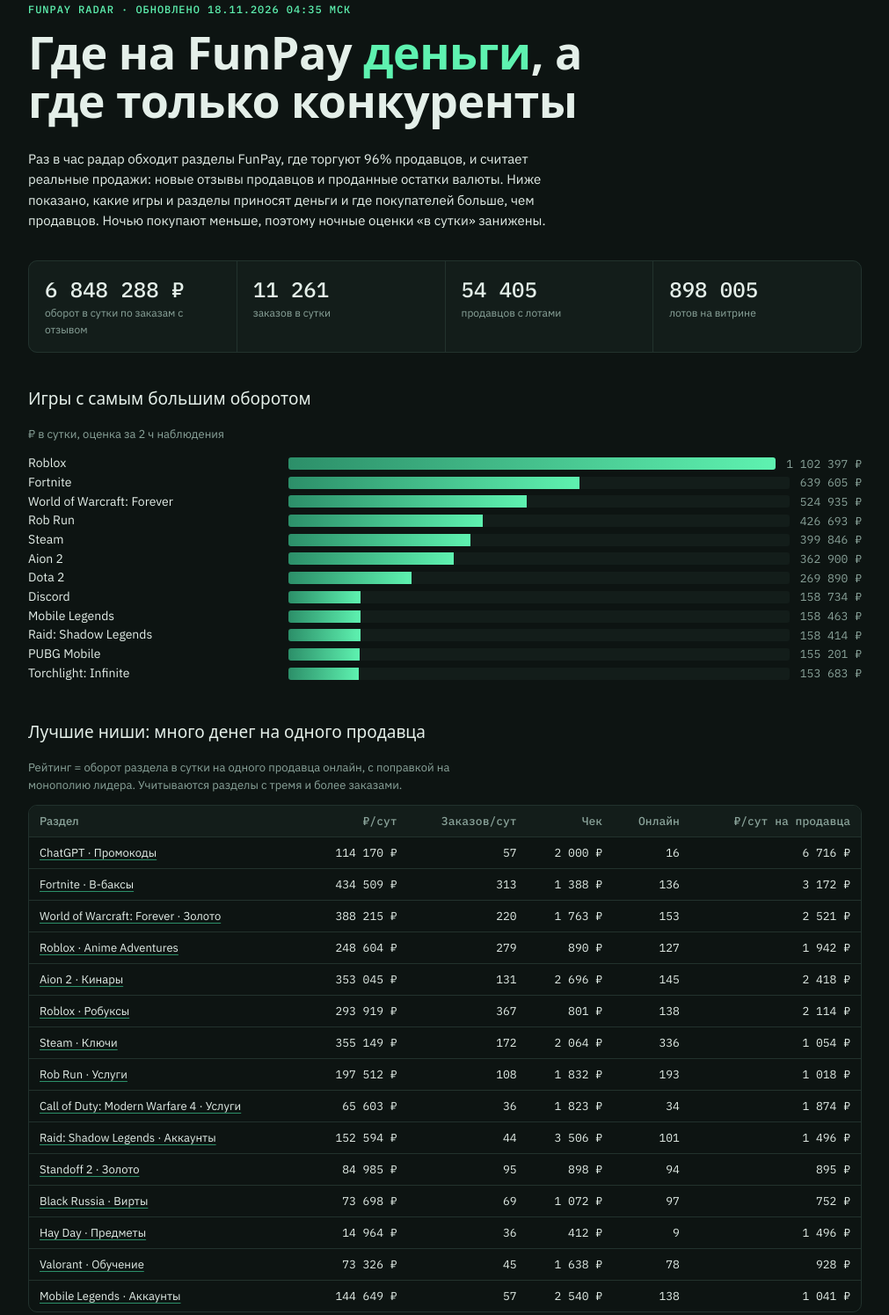
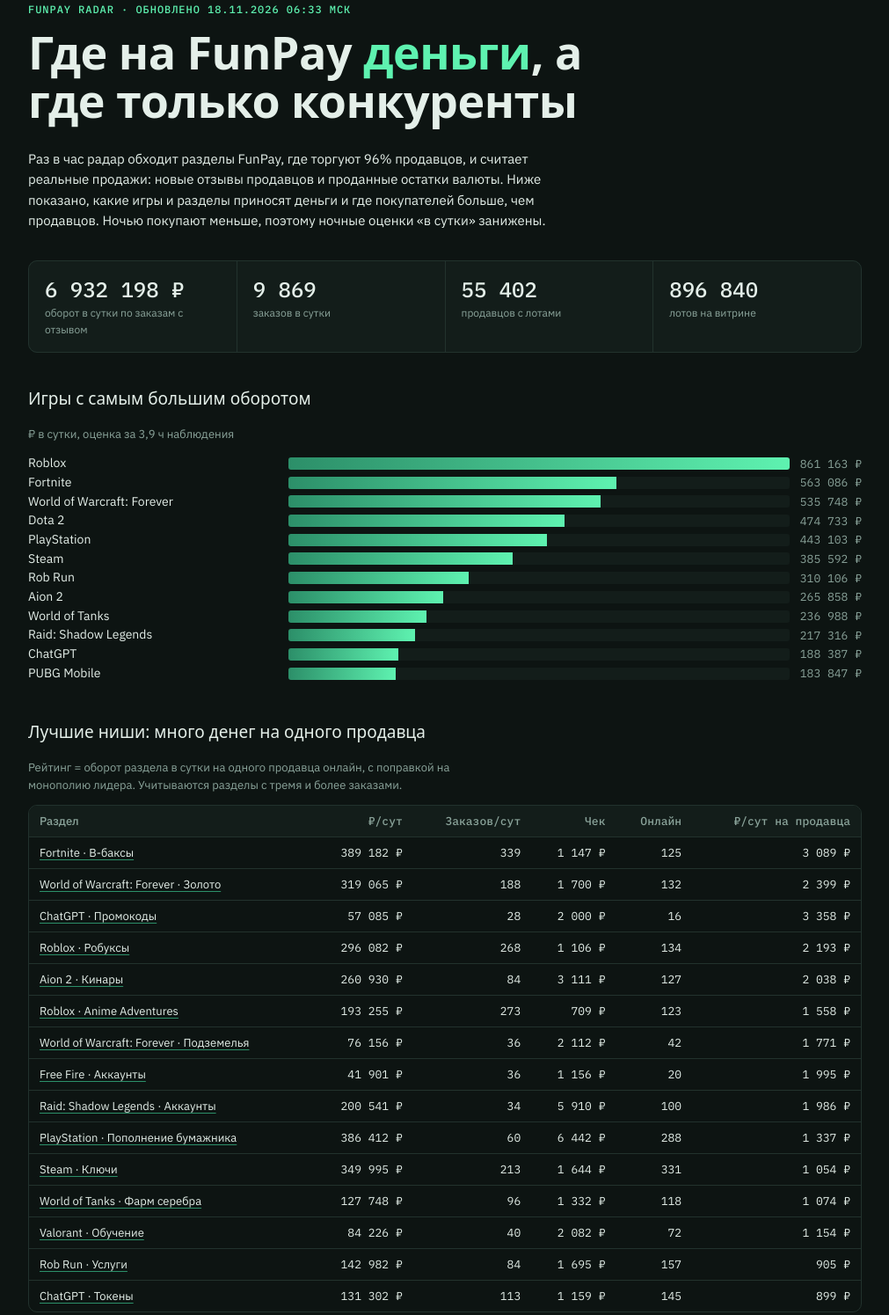
Before and after one commit to Bagetlez/funpay-radar, a plain HTML site: page index.html in a window 1280 px wide. Shown: the part 37-1532 px from the top of the page at 88% size, without its empty margins (134-1145 px from the left). Drawn offline with Linux system fonts and the light colour scheme; a web font is replaced by a local one.

Commit message:
Update radar 2026-11-18T03:47Z

```diff
--- a/index.html
+++ b/index.html
@@ -39,46 +39,46 @@ a:focus-visible,.cta:focus-visible{outline:2px solid var(--acc);outline-offset:3
 details{color:var(--mut);font-size:14px} details summary{cursor:pointer;color:var(--fg)} details li{margin:4px 0}
 </style></head><body><div class="w">
 <div class="top">
-  <span class="stamp">FunPay Radar · обновлено 18.11.2026 04:35 МСК</span>
+  <span class="stamp">FunPay Radar · обновлено 18.11.2026 06:33 МСК</span>
   <h1>Где на FunPay <b>деньги</b>, а где только конкуренты</h1>
   <p>Раз в час радар обходит разделы FunPay, где торгуют 96% продавцов, и считает реальные продажи: новые отзывы продавцов и проданные остатки валюты. Ниже показано, какие игры и разделы приносят деньги и где покупателей больше, чем продавцов. Ночью покупают меньше, поэтому ночные оценки «в сутки» занижены.</p>
 </div>
 <div class="kpi">
-  <div><b>6 848 288 ₽</b><span>оборот в сутки по заказам с отзывом</span></div>
-  <div><b>11 261</b><span>заказов в сутки</span></div>
-  <div><b>54 405</b><span>продавцов с лотами</span></div>
-  <div><b>898 005</b><span>лотов на витрине</span></div>
+  <div><b>6 932 198 ₽</b><span>оборот в сутки по заказам с отзывом</span></div>
+  <div><b>9 869</b><span>заказов в сутки</span></div>
+  <div><b>55 402</b><span>продавцов с лотами</span></div>
+  <div><b>896 840</b><span>лотов на витрине</span></div>
 </div>
-<section><h2>Игры с самым большим оборотом</h2><p class="mut">₽ в сутки, оценка за 2 ч наблюдения</p>
-<div><div class="bar"><span class="g">Roblox</span><span class="t"><i style="width:100.0%"></i></span><span class="v">1 102 397 ₽</span></div>
-<div class="bar"><span class="g">Fortnite</span><span class="t"><i style="width:58.0%"></i></span><span class="v">639 605 ₽</span></div>
-<div class="bar"><span class="g">World of Warcraft: Forever</span><span class="t"><i style="width:47.6%"></i></span><span class="v">524 935 ₽</span></div>
-<div class="bar"><span class="g">Rob Run</span><span class="t"><i style="width:38.7%"></i></span><span class="v">426 693 ₽</span></div>
-<div class="bar"><span class="g">Steam</span><span class="t"><i style="width:36.3%"></i></span><span class="v">399 846 ₽</span></div>
-<div class="bar"><span class="g">Aion 2</span><span class="t"><i style="width:32.9%"></i></span><span class="v">362 900 ₽</span></div>
-<div class="bar"><span class="g">Dota 2</span><span class="t"><i style="width:24.5%"></i></span><span class="v">269 890 ₽</span></div>
-<div class="bar"><span class="g">Discord</span><span class="t"><i style="width:14.4%"></i></span><span class="v">158 734 ₽</span></div>
-<div class="bar"><span class="g">Mobile Legends</span><span class="t"><i style="width:14.4%"></i></span><span class="v">158 463 ₽</span></div>
-<div class="bar"><span class="g">Raid: Shadow Legends</span><span class="t"><i style="width:14.4%"></i></span><span class="v">158 414 ₽</span></div>
-<div class="bar"><span class="g">PUBG Mobile</span><span class="t"><i style="width:14.1%"></i></span><span class="v">155 201 ₽</span></div>
-<div class="bar"><span class="g">Torchlight: Infinite</span><span class="t"><i style="width:13.9%"></i></span><span class="v">153 683 ₽</span></div></div></section>
+<section><h2>Игры с самым большим оборотом</h2><p class="mut">₽ в сутки, оценка за 3,9 ч наблюдения</p>
+<div><div class="bar"><span class="g">Roblox</span><span class="t"><i style="width:100.0%"></i></span><span class="v">861 163 ₽</span></div>
+<div class="bar"><span class="g">Fortnite</span><span class="t"><i style="width:65.4%"></i></span><span class="v">563 086 ₽</span></div>
+<div class="bar"><span class="g">World of Warcraft: Forever</span><span class="t"><i style="width:62.2%"></i></span><span class="v">535 748 ₽</span></div>
+<div class="bar"><span class="g">Dota 2</span><span class="t"><i style="width:55.1%"></i></span><span class="v">474 733 ₽</span></div>
+<div class="bar"><span class="g">PlayStation</span><span class="t"><i style="width:51.5%"></i></span><span class="v">443 103 ₽</span></div>
+<div class="bar"><span class="g">Steam</span><span class="t"><i style="width:44.8%"></i></span><span class="v">385 592 ₽</span></div>
+<div class="bar"><span class="g">Rob Run</span><span class="t"><i style="width:36.0%"></i></span><span class="v">310 106 ₽</span></div>
+<div class="bar"><span class="g">Aion 2</span><span class="t"><i style="width:30.9%"></i></span><span class="v">265 858 ₽</span></div>
+<div class="bar"><span class="g">World of Tanks</span><span class="t"><i style="width:27.5%"></i></span><span class="v">236 988 ₽</span></div>
+<div class="bar"><span class="g">Raid: Shadow Legends</span><span class="t"><i style="width:25.2%"></i></span><span class="v">217 316 ₽</span></div>
+<div class="bar"><span class="g">ChatGPT</span><span class="t"><i style="width:21.9%"></i></span><span class="v">188 387 ₽</span></div>
+<div class="bar"><span class="g">PUBG Mobile</span><span class="t"><i style="width:21.3%"></i></span><span class="v">183 847 ₽</span></div></div></section>
 <section><h2>Лучшие ниши: много денег на одного продавца</h2>
 <p class="mut">Рейтинг = оборот раздела в сутки на одного продавца онлайн, с поправкой на монополию лидера. Учитываются разделы с тремя и более заказами.</p>
-<div class="tw"><table><thead><tr><th>Раздел</th><th>₽/сут</th><th>Заказов/сут</th><th>Чек</th><th>Онлайн</th><th>₽/сут на продавца</th></tr></thead><tbody><tr><td class="l"><a href="https://funpay.com/lots/4566/" rel="noopener" target="_blank">ChatGPT · Промокоды</a></td><td>114 170 ₽</td><td>57</td><td>2 000 ₽</td><td>16</td><td>6 716 ₽</td></tr>
-<tr><td class="l"><a href="https://funpay.com/lots/928/" rel="noopener" target="_blank">Fortnite · В-баксы</a></td><td>434 509 ₽</td><td>313</td><td>1 388 ₽</td><td>136</td><td>3 172 ₽</td></tr>
-<tr><td class="l"><a href="https://funpay.com/chips/258/" rel="noopener" target="_blank">World of Warcraft: Forever · Золото</a></td><td>388 215 ₽</td><td>220</td><td>1 763 ₽</td><td>153</td><td>2 521 ₽</td></tr>
-<tr><td class="l"><a href="https://funpay.com/lots/4753/" rel="noopener" target="_blank">Roblox · Anime Adventures</a></td><td>248 604 ₽</td><td>279</td><td>890 ₽</td><td>127</td><td>1 942 ₽</td></tr>
-<tr><td class="l"><a href="https://funpay.com/chips/244/" rel="noopener" target="_blank">Aion 2 · Кинары</a></td><td>353 045 ₽</td><td>131</td><td>2 696 ₽</td><td>145</td><td>2 418 ₽</td></tr>
-<tr><td class="l"><a href="https://funpay.com/chips/99/" rel="noopener" target="_blank">Roblox · Робуксы</a></td><td>293 919 ₽</td><td>367</td><td>801 ₽</td><td>138</td><td>2 114 ₽</td></tr>
-<tr><td class="l"><a href="https://funpay.com/lots/1008/" rel="noopener" target="_blank">Steam · Ключи</a></td><td>355 149 ₽</td><td>172</td><td>2 064 ₽</td><td>336</td><td>1 054 ₽</td></tr>
-<tr><td class="l"><a href="https://funpay.com/lots/4792/" rel="noopener" target="_blank">Rob Run · Услуги</a></td><td>197 512 ₽</td><td>108</td><td>1 832 ₽</td><td>193</td><td>1 018 ₽</td></tr>
-<tr><td class="l"><a href="https://funpay.com/lots/4679/" rel="noopener" target="_blank">Call of Duty: Modern Warfare 4 · Услуги</a></td><td>65 603 ₽</td><td>36</td><td>1 823 ₽</td><td>34</td><td>1 874 ₽</td></tr>
-<tr><td class="l"><a href="https://funpay.com/lots/566/" rel="noopener" target="_blank">Raid: Shadow Legends · Аккаунты</a></td><td>152 594 ₽</td><td>44</td><td>3 506 ₽</td><td>101</td><td>1 496 ₽</td></tr>
-<tr><td class="l"><a href="https://funpay.com/chips/140/" rel="noopener" target="_blank">Standoff 2 · Золото</a></td><td>84 985 ₽</td><td>95</td><td>898 ₽</td><td>94</td><td>895 ₽</td></tr>
-<tr><td class="l"><a href="https://funpay.com/chips/186/" rel="noopener" target="_blank">Black Russia · Вирты</a></td><td>73 698 ₽</td><td>69</td><td>1 072 ₽</td><td>97</td><td>752 ₽</td></tr>
-<tr><td class="l"><a href="https://funpay.com/lots/449/" rel="noopener" target="_blank">Hay Day · Предметы</a></td><td>14 964 ₽</td><td>36</td><td>412 ₽</td><td>9</td><td>1 496 ₽</td></tr>
-<tr><td class="l"><a href="https://funpay.com/lots/666/" rel="noopener" target="_blank">Valorant · Обучение</a></td><td>73 326 ₽</td><td>45</td><td>1 638 ₽</td><td>78</td><td>928 ₽</td></tr>
-<tr><td class="l"><a href="https://funpay.com/lots/366/" rel="noopener" target="_blank">Mobile Legends · Аккаунты</a></td><td>144 649 ₽</td><td>57</td><td>2 540 ₽</td><td>138</td><td>1 041 ₽</td></tr></tbody></table></div></section>
+<div class="tw"><table><thead><tr><th>Раздел</th><th>₽/сут</th><th>Заказов/сут</th><th>Чек</th><th>Онлайн</th><th>₽/сут на продавца</th></tr></thead><tbody><tr><td class="l"><a href="https://funpay.com/lots/928/" rel="noopener" target="_blank">Fortnite · В-баксы</a></td><td>389 182 ₽</td><td>339</td><td>1 147 ₽</td><td>125</td><td>3 089 ₽</td></tr>
+<tr><td class="l"><a href="https://funpay.com/chips/258/" rel="noopener" target="_blank">World of Warcraft: Forever · Золото</a></td><td>319 065 ₽</td><td>188</td><td>1 700 ₽</td><td>132</td><td>2 399 ₽</td></tr>
+<tr><td class="l"><a href="https://funpay.com/lots/4566/" rel="noopener" target="_blank">ChatGPT · Промокоды</a></td><td>57 085 ₽</td><td>28</td><td>2 000 ₽</td><td>16</td><td>3 358 ₽</td></tr>
+<tr><td class="l"><a href="https://funpay.com/chips/99/" rel="noopener" target="_blank">Roblox · Робуксы</a></td><td>296 082 ₽</td><td>268</td><td>1 106 ₽</td><td>134</td><td>2 193 ₽</td></tr>
+<tr><td class="l"><a href="https://funpay.com/chips/244/" rel="noopener" target="_blank">Aion 2 · Кинары</a></td><td>260 930 ₽</td><td>84</td><td>3 111 ₽</td><td>127</td><td>2 038 ₽</td></tr>
+<tr><td class="l"><a href="https://funpay.com/lots/4753/" rel="noopener" target="_blank">Roblox · Anime Adventures</a></td><td>193 255 ₽</td><td>273</td><td>709 ₽</td><td>123</td><td>1 558 ₽</td></tr>
+<tr><td class="l"><a href="https://funpay.com/lots/4763/" rel="noopener" target="_blank">World of Warcraft: Forever · Подземелья</a></td><td>76 156 ₽</td><td>36</td><td>2 112 ₽</td><td>42</td><td>1 771 ₽</td></tr>
+<tr><td class="l"><a href="https://funpay.com/lots/591/" rel="noopener" target="_blank">Free Fire · Аккаунты</a></td><td>41 901 ₽</td><td>36</td><td>1 156 ₽</td><td>20</td><td>1 995 ₽</td></tr>
+<tr><td class="l"><a href="https://funpay.com/lots/566/" rel="noopener" target="_blank">Raid: Shadow Legends · Аккаунты</a></td><td>200 541 ₽</td><td>34</td><td>5 910 ₽</td><td>100</td><td>1 986 ₽</td></tr>
+<tr><td class="l"><a href="https://funpay.com/lots/935/" rel="noopener" target="_blank">PlayStation · Пополнение бумажника</a></td><td>386 412 ₽</td><td>60</td><td>6 442 ₽</td><td>288</td><td>1 337 ₽</td></tr>
+<tr><td class="l"><a href="https://funpay.com/lots/1008/" rel="noopener" target="_blank">Steam · Ключи</a></td><td>349 995 ₽</td><td>213</td><td>1 644 ₽</td><td>331</td><td>1 054 ₽</td></tr>
+<tr><td class="l"><a href="https://funpay.com/lots/78/" rel="noopener" target="_blank">World of Tanks · Фарм серебра</a></td><td>127 748 ₽</td><td>96</td><td>1 332 ₽</td><td>118</td><td>1 074 ₽</td></tr>
+<tr><td class="l"><a href="https://funpay.com/lots/666/" rel="noopener" target="_blank">Valorant · Обучение</a></td><td>84 226 ₽</td><td>40</td><td>2 082 ₽</td><td>72</td><td>1 154 ₽</td></tr>
+<tr><td class="l"><a href="https://funpay.com/lots/4792/" rel="noopener" target="_blank">Rob Run · Услуги</a></td><td>142 982 ₽</td><td>84</td><td>1 695 ₽</td><td>157</td><td>905 ₽</td></tr>
+<tr><td class="l"><a href="https://funpay.com/lots/4448/" rel="noopener" target="_blank">ChatGPT · Токены</a></td><td>131 302 ₽</td><td>113</td><td>1 159 ₽</td><td>145</td><td>899 ₽</td></tr></tbody></table></div></section>
 <section><h2>Спрос есть, продавцов онлайн пять или меньше</h2>
 <div class="tw"><table><thead><tr><th>Раздел</th><th>₽/сут</th><th>Заказов/сут</th><th>Чек</th><th>Онлайн</th></tr></thead><tbody><tr><td class="l" colspan="9">Данные копятся, загляните через пару часов.</td></tr></tbody></table></div></section>
 <section><h2>Новые разделы FunPay</h2><p class="mut">В свежем разделе первые продавцы собирают спрос почти без конкуренции.</p><ul class="new"><li><a href="https://funpay.com/lots/4826/" rel="noopener" target="_blank">World of Warcraft: Forever · PvP</a><span>82 лотов · 8 онлайн</span></li>
@@ -90,7 +90,7 @@ details{color:var(--mut);font-size:14px} details summary{cursor:pointer;color:va
 <li><a href="https://funpay.com/lots/4818/" rel="noopener" target="_blank">Valor Mortis · Ключи</a><span>22 лотов · 8 онлайн</span></li>
 <li><a href="https://funpay.com/lots/4817/" rel="noopener" target="_blank">World of Warcraft Mists of Pandaria Classic · Аддоны и интерфейс</a><span>69 лотов · 6 онлайн</span></li>
 <li><a href="https://funpay.com/lots/4814/" rel="noopener" target="_blank">World of Warcraft Classic + Hardcore + Season of Discovery · Аддоны и интерфейс</a><span>90 лотов · 13 онлайн</span></li>
-<li><a href="https://funpay.com/lots/4812/" rel="noopener" target="_blank">Rob Run · Деньги</a><span>2 001 лотов · 319 онлайн</span></li>
+<li><a href="https://funpay.com/lots/4812/" rel="noopener" target="_blank">Rob Run · Деньги</a><span>2 001 лотов · 258 онлайн</span></li>
 <li><a href="https://funpay.com/lots/4811/" rel="noopener" target="_blank">App Store · Apple TV</a><span>13 лотов · 4 онлайн</span></li>
 <li><a href="https://funpay.com/lots/4810/" rel="noopener" target="_blank">App Store · iCloud</a><span>68 лотов · 9 онлайн</span></li></ul></section>
 <section class="pro"><h2>Полная версия в Telegram</h2>
```
